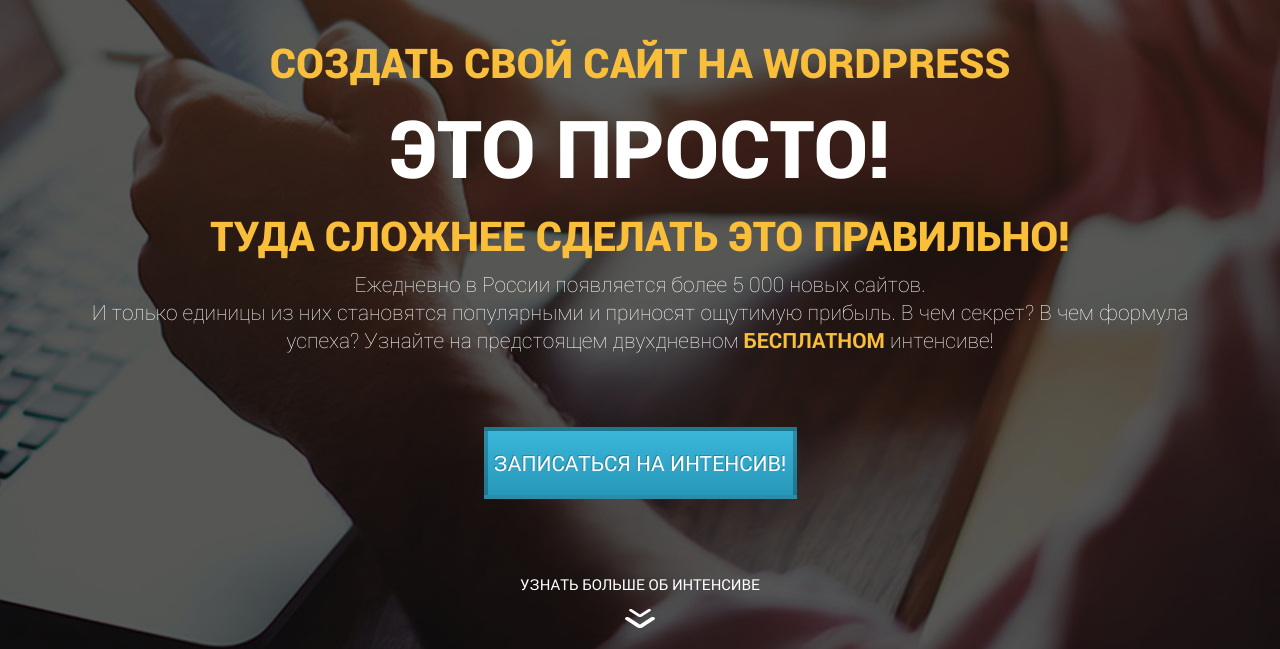
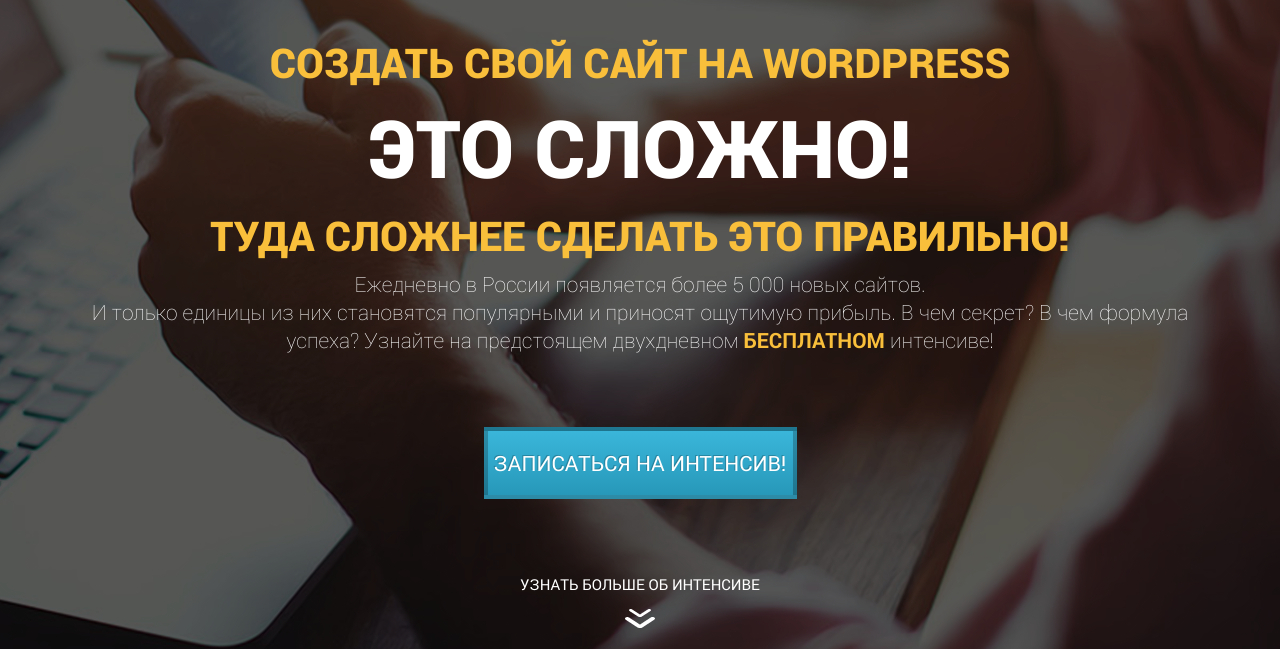
Before and after one commit to AntonFilimnov/Wordpress-, a plain HTML site: page index.html in a window 1280 px wide. Shown: the part 151-800 px from the top of the page. Drawn offline with nearby package versions, Linux system fonts and the light colour scheme; a web font is replaced by a local one.

Commit message:
index.html mod

```diff
--- a/index.html
+++ b/index.html
@@ -23,7 +23,7 @@
             </h1>
             <div class="simple">
                 <h2 class="title_big">
-                    это просто!
+                    это сложно!
                     <div class="line"></div>
                 </h2>
             </div>
```
